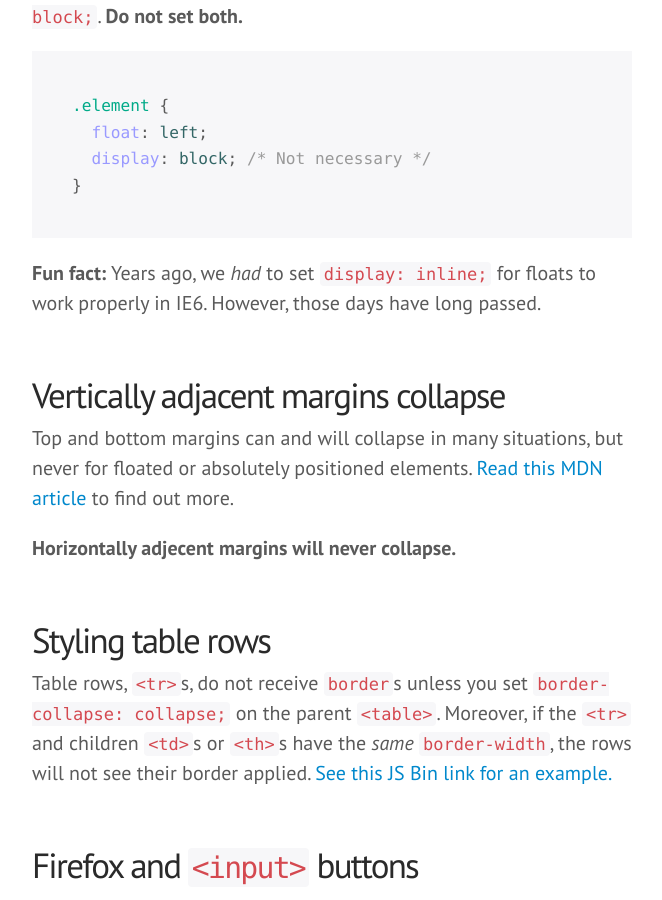
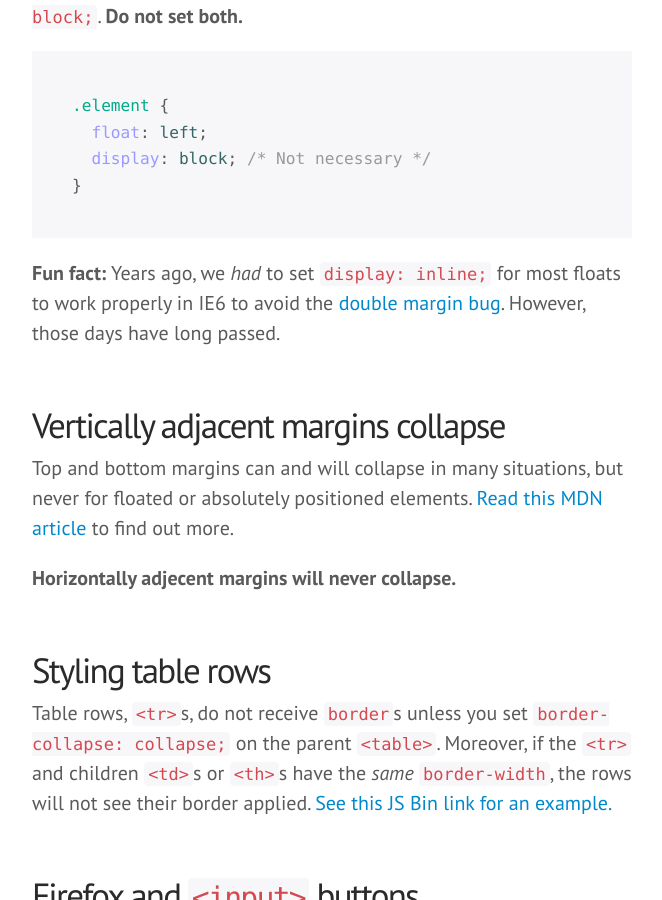
Before and after one commit to mdo/wtf-html-css, a Jekyll site: the page built from index.md, in a window 1280 px wide and 900 px high, scrolled down 4413 px. Shown: the whole window, without its empty margins (308-970 px from the left). Built offline with Jekyll 4.4.1, drawn with Linux system fonts in a browser that asks for light colours; some web fonts are replaced; Markdown is read by kramdown in place of the engine named in the settings; comment, search, counter and statistics services are not loaded.

Commit message:
Clarify #7 to tell folks about the double margin bug

````diff
--- a/index.md
+++ b/index.md
@@ -129,7 +129,7 @@ Elements with a `float` will automatically become `display: block;`. **Do not se
 }
 ```
 
-**Fun fact:** Years ago, we *had* to set `display: inline;` for floats to work properly in IE6. However, those days have long passed.
+**Fun fact:** Years ago, we *had* to set `display: inline;` for most floats to work properly in IE6 to avoid the [double margin bug](http://www.positioniseverything.net/explorer/doubled-margin.html). However, those days have long passed.
 
 
 <a name="vertical-margins-collapse"></a>
````
